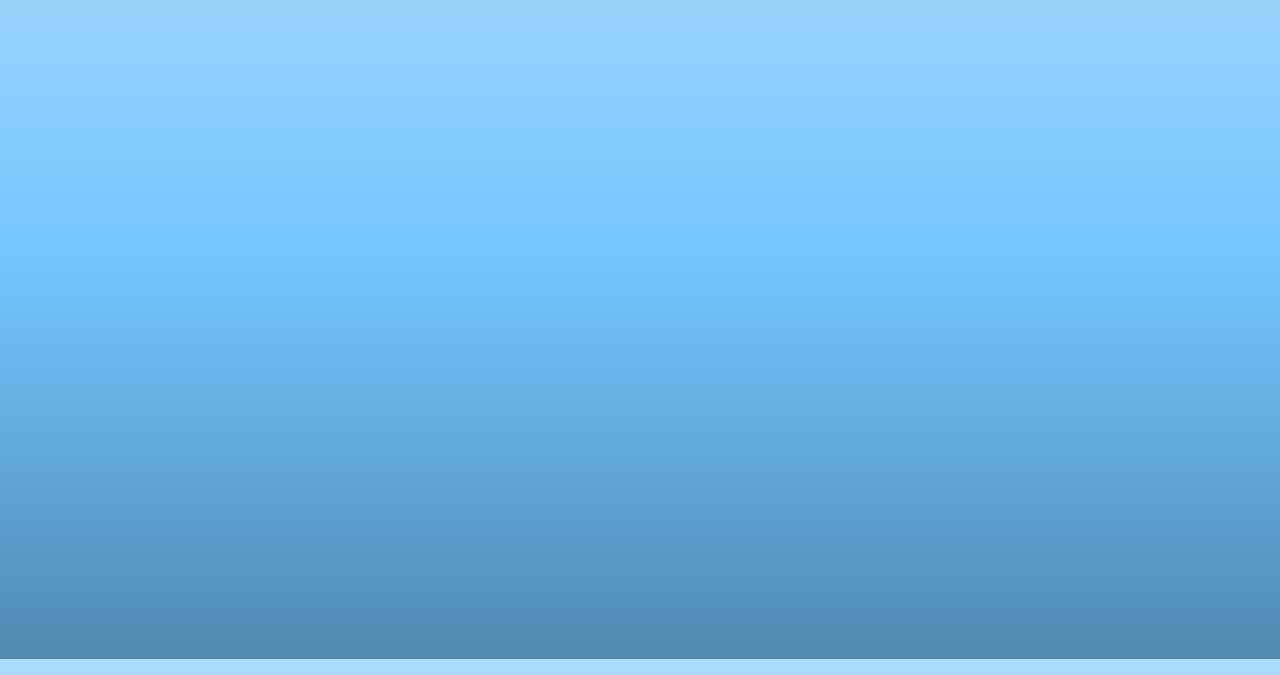
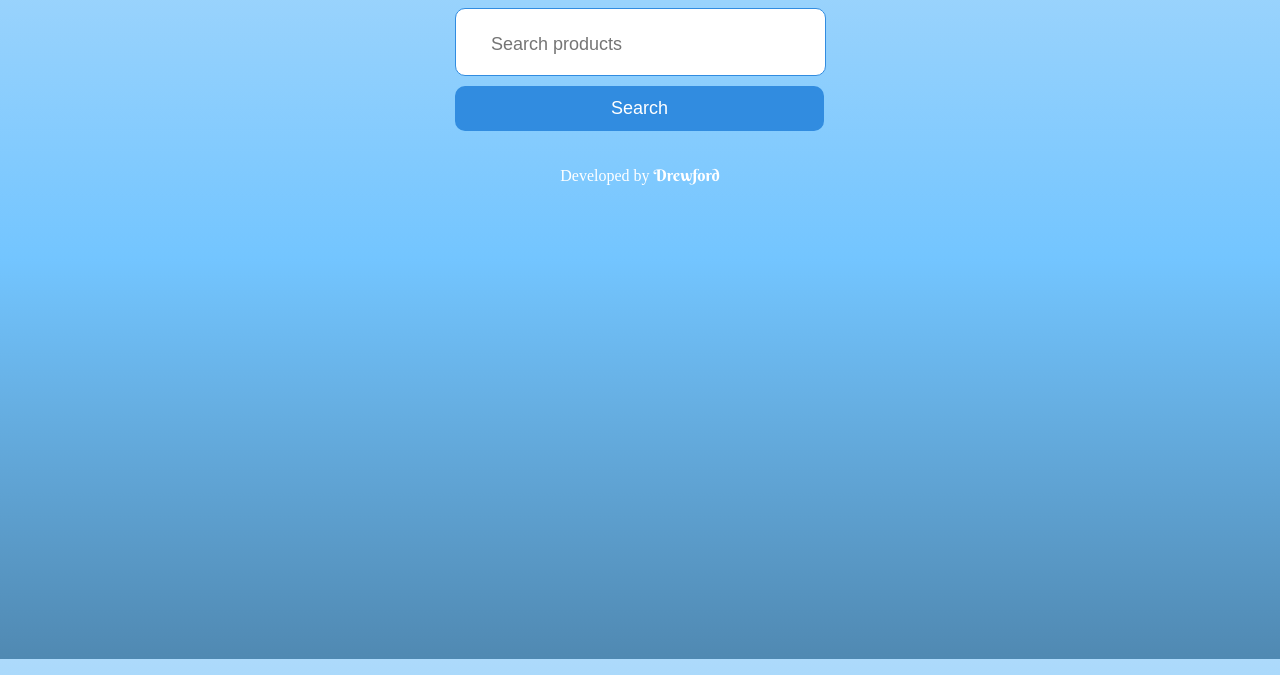
Before and after one commit to SleazyCook/project_05, a React app: page /searchbar in a window 1280 px wide. Before the commit this address had no page. Shown: the part 141-816 px from the top of the page. Built offline with nearby package versions, Linux system fonts and the light colour scheme; no server answers; a web font is replaced by a local one.

Commit message:
searchbar styling updated

```diff
--- a/public/style.css
+++ b/public/style.css
@@ -138,9 +138,9 @@ footer {
     margin-left: 20px;
 }
 
-.searchbar button {
-    width: 25%;
-    margin-left: 280px;
+.searchbar-button {
+    width: 90%;
+    margin-left: 20px;
     padding: 12px 10px;
     border: none;
     font-size: 18px;
--- a/src/components/Products.js
+++ b/src/components/Products.js
@@ -1,5 +1,6 @@
 // import React, {useState, useEffect} from "react";
 import {useOutletContext, Link} from "react-router-dom";
+import Searchbar from "./Searchbar";
 // import React from "react";
 
 const Products = () => {
@@ -14,18 +15,14 @@ const Products = () => {
             <div className="create-or-search">
                 {/* Create Post */}
                 <Link to="/createPost" className="create-post-bttn-container">
-                <button className="create-post-bttn">
-                    Create Post
-                </button>
+                    <button className="create-post-bttn">
+                        Create Post
+                    </button>
                 </Link>
-                {/* Search for a post */}
-                {/* <form className="searchbar">
-                    <div className="search">
-                        <input type="text" className="search" placeholder="Search products"></input>
-                    </div>
-                    <button type="submit">Search</button>
-                </form> */}
-                {/* <br /> */}
+                <br />
+                <Link to="/searchbar">
+                    <button className="searchbar-button">Search for Post</button>
+                </Link>
             </div>
             {/* Posts, by most recent */}
         {
--- /dev/null
+++ b/src/components/Searchbar.js
@@ -0,0 +1,15 @@
+const Searchbar = () => {
+  return (
+    <div>
+      <form className="searchbar">
+        <div className="search">
+          <input type="text" className="search" placeholder="Search products"></input>
+        </div>
+        <button className="searchbar-button" type="submit">Search</button>
+      </form>
+      <br />
+    </div>
+  )
+}
+
+export default Searchbar;
--- a/src/index.js
+++ b/src/index.js
@@ -13,6 +13,7 @@ import Login from "./components/Login";
 import CreatePost from "./components/CreatePost";
 import Messages from "./components/Messages";
 import MyPosts from "./components/MyPosts.js";
+import Searchbar from "./components/Searchbar";
 
 const appElement = document.getElementById('app');
 const root = createRoot(appElement);
@@ -67,6 +68,10 @@ export const router = createBrowserRouter([
             {
                 path: "details",
                 element: <Details />
+            },
+            {
+                path: "searchbar",
+                element: <Searchbar />
             }
         ]
     }
```
